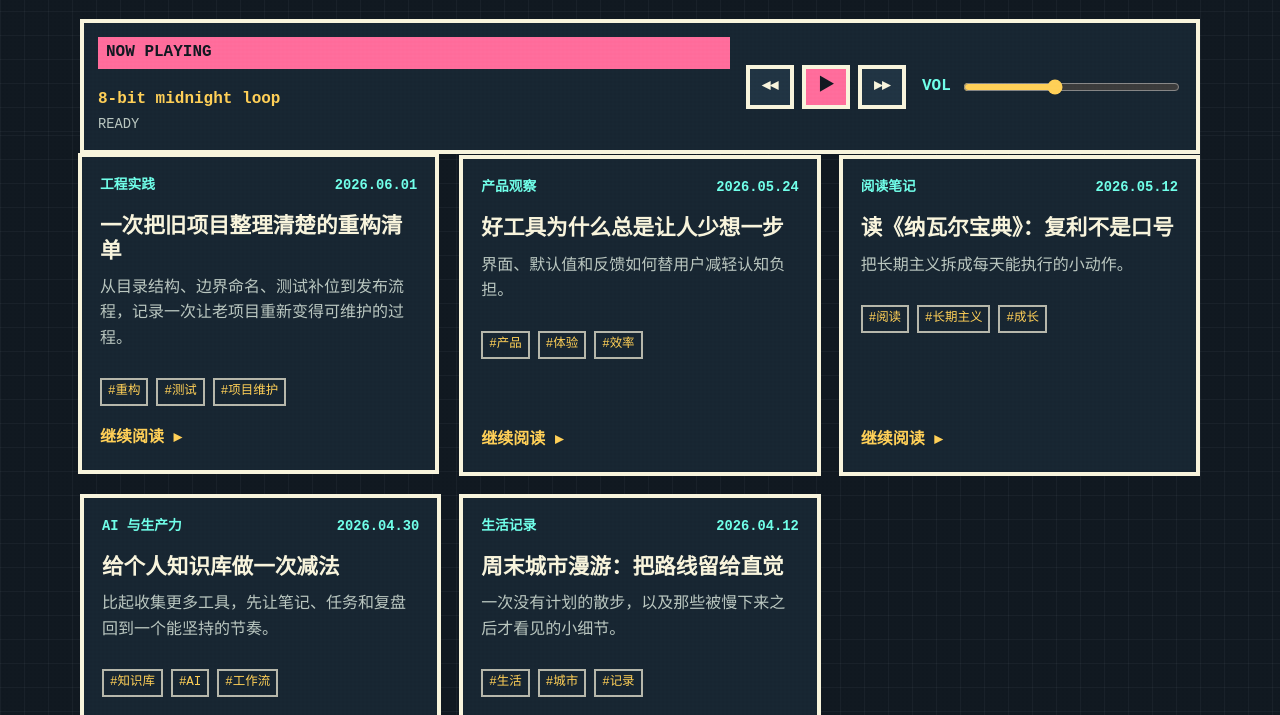
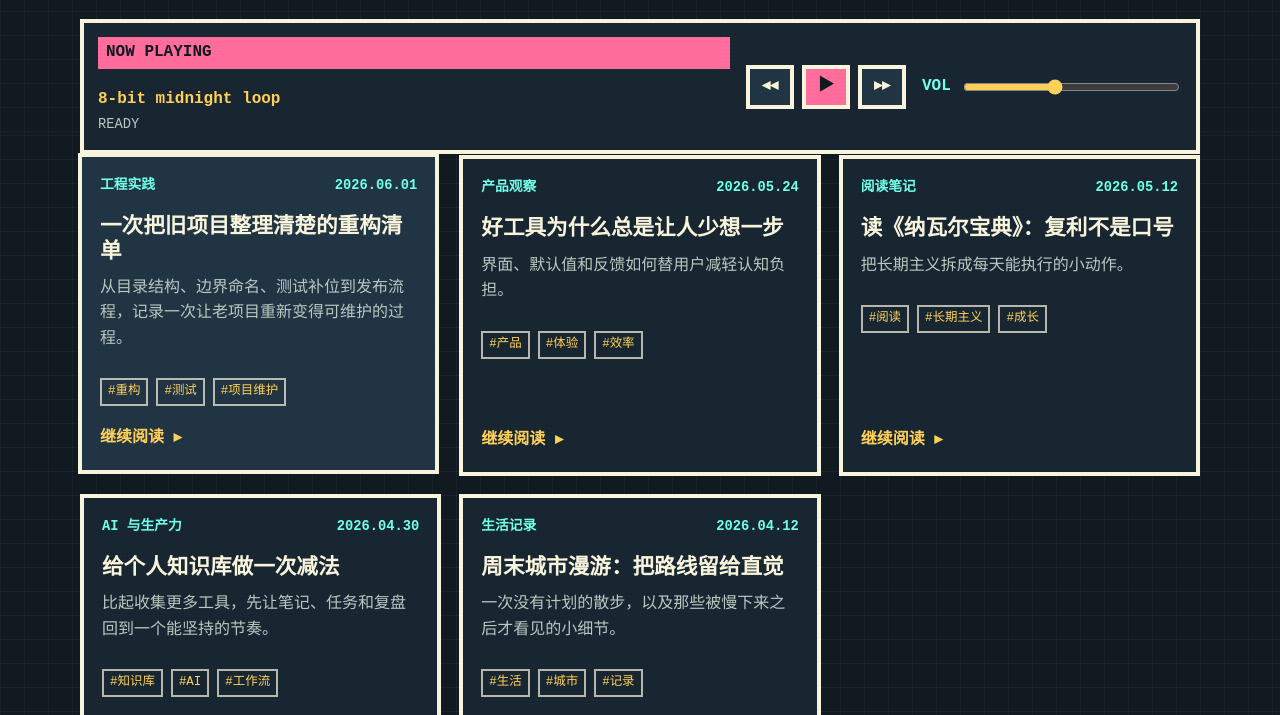
Before and after one commit to knlit/my-blog, a plain HTML site: page index.html in a window 1280 px wide. In both pictures the pointer is over the element 260 px from the left and 1164 px from the top of the page. Shown: the part 849-1564 px from the top of the page. Drawn offline with Linux system fonts and the light colour scheme.

Commit message:
Apply hover color to featured article card

```diff
--- a/styles.css
+++ b/styles.css
@@ -351,11 +351,16 @@ h2 {
 }
 
 .post-card:hover {
+  background: var(--surface-strong);
   transform: translate(-2px, -2px);
 }
 
 .post-card.featured {
   background: var(--surface);
+}
+
+.post-card.featured:hover {
+  background: var(--surface-strong);
 }
 
 .post-meta {
```
